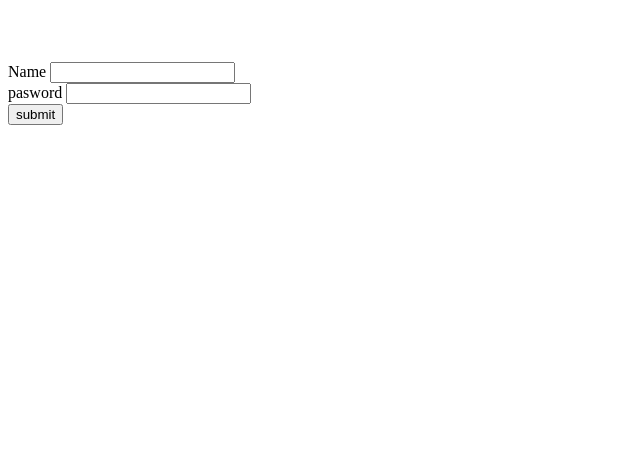
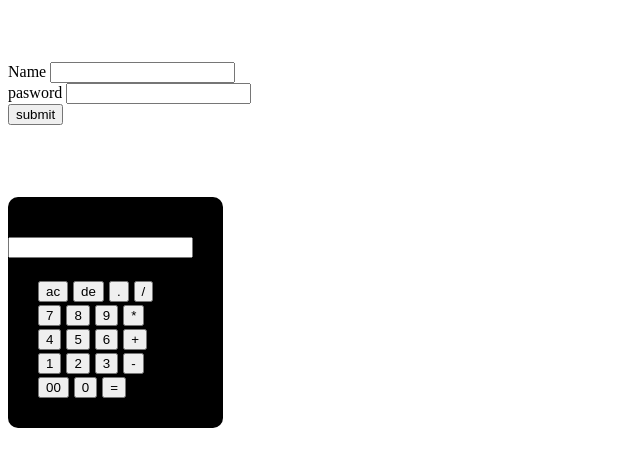
Before and after one commit to Soltan41/example, a plain HTML site: page index.html in a window 1280 px wide. Shown: the whole page, without its empty margins (0-640 px from the left). Drawn offline with Linux system fonts and the light colour scheme.

Commit message:
calculator.

```diff
--- a/index.html
+++ b/index.html
@@ -49,6 +49,57 @@ click
 </div>
 <button type="submit"> submit</button>
   </form>
+<br>
+<br>
+<br>
+<br>
+<section class="cantenier">
+  <div class="calculator">
+
+    <form>
+      <div class="display" >
+        <input  type="text" name="display">
+      </div>
+
+      <div>
+      <input type="button" value="ac" onclick="display.value =''" >
+      <input type="button" value="de"  onclick="display.value = display.value.toString().slice(0,-1)">
+      <input type="button" value="."  onclick="display.value +='.'">
+      <input type="button" value="/"  onclick="display.value +='/'">
+    </div>
+    <div>
+      <input type="button" value="7" onclick="display.value +='7'">
+      <input type="button" value="8" onclick="display.value +='8'">
+      <input type="button" value="9"onclick="display.value +='9'">
+      <input type="button" value="*"onclick="display.value +='*'">
+    </div>
+    <div>
+      <input type="button" value="4" onclick="display.value +='4'">
+      <input type="button" value="5" onclick="display.value +='5'">
+      <input type="button" value="6" onclick="display.value +='6'">
+      <input type="button" value="+" onclick="display.value +='+'">
+    </div>
+    <div>
+      <input type="button" value="1" onclick="display.value +='1'">
+      <input type="button" value="2" onclick="display.value +='2'">
+      <input type="button" value="3" onclick="display.value +='3'">
+      <input type="button" value="-" onclick="display.value +='-'">
+    </div>
+    <div>
+      <input type="button" value="00" onclick="display.value +='00'">
+      <input type="button" value="0" onclick="display.value +='0'">
+      <input type="button" value="=" onclick="display.value = eval(display.value)">
+
+    </div>
+
+  </form>
+
+  </div>
+
+
+</section>
+
+
 
 <script src="./app.js">
 
--- a/style.css
+++ b/style.css
@@ -3,3 +3,30 @@
     width: 200px;
     height: 200px;
 } */
+.cantenier{
+    width: 175px;
+ border-radius: 10px;
+ padding: 20px;
+    background-color: black;
+}
+.calculator{border: 0;
+    outline: 0;
+    /* width: 60px;
+    height: 60px; */
+    border-radius: 10px;
+
+    background-color: transparent;
+    font-size: 20px;
+    cursor: pointer;
+    margin: 10px;
+}
+.display{
+    display: flex;
+    justify-content: end;
+    margin: 20px 0;
+}
+form .display input{
+    text-align: right;
+    /* flex: 1;
+    font-size: 20px; */
+}
```
